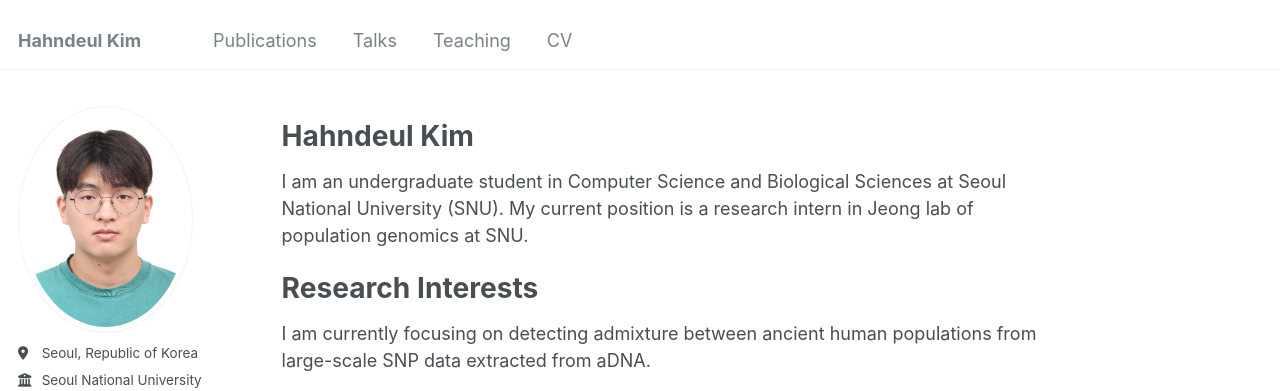
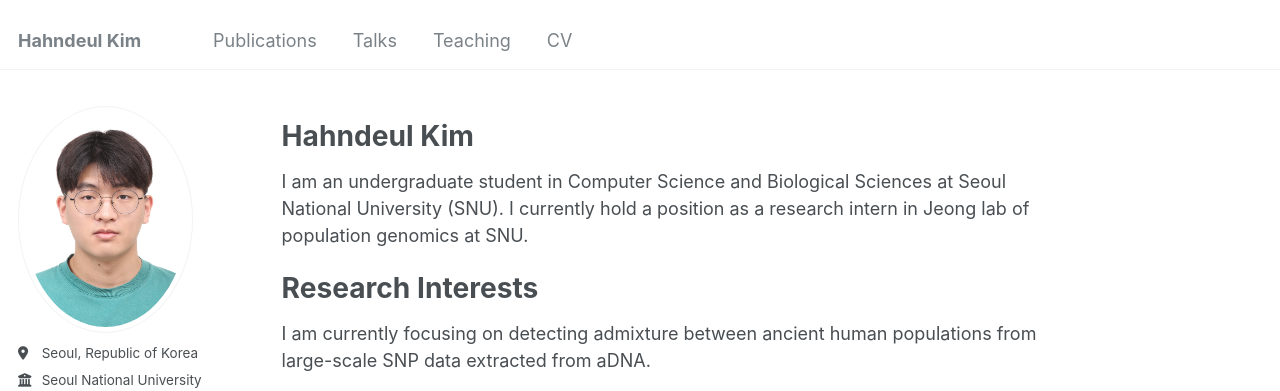
Before and after one commit to del2090/del2090.github.io, a Jekyll site: the page built from _pages/about.md, in a window 1280 px wide. Shown: the top 391 px of the page. Built offline with Jekyll 4.4.1, drawn with Linux system fonts in a browser that asks for light colours.

Commit message:
revise main;

```diff
--- a/_pages/about.md
+++ b/_pages/about.md
@@ -9,7 +9,7 @@ redirect_from:
 
 Hahndeul Kim
 ======
-I am an undergraduate student in Computer Science and Biological Sciences at Seoul National University (SNU). My current position is a research intern in Jeong lab of population genomics at SNU.
+I am an undergraduate student in Computer Science and Biological Sciences at Seoul National University (SNU). I currently hold a position as a research intern in Jeong lab of population genomics at SNU.
 
 Research Interests
 ======
```
